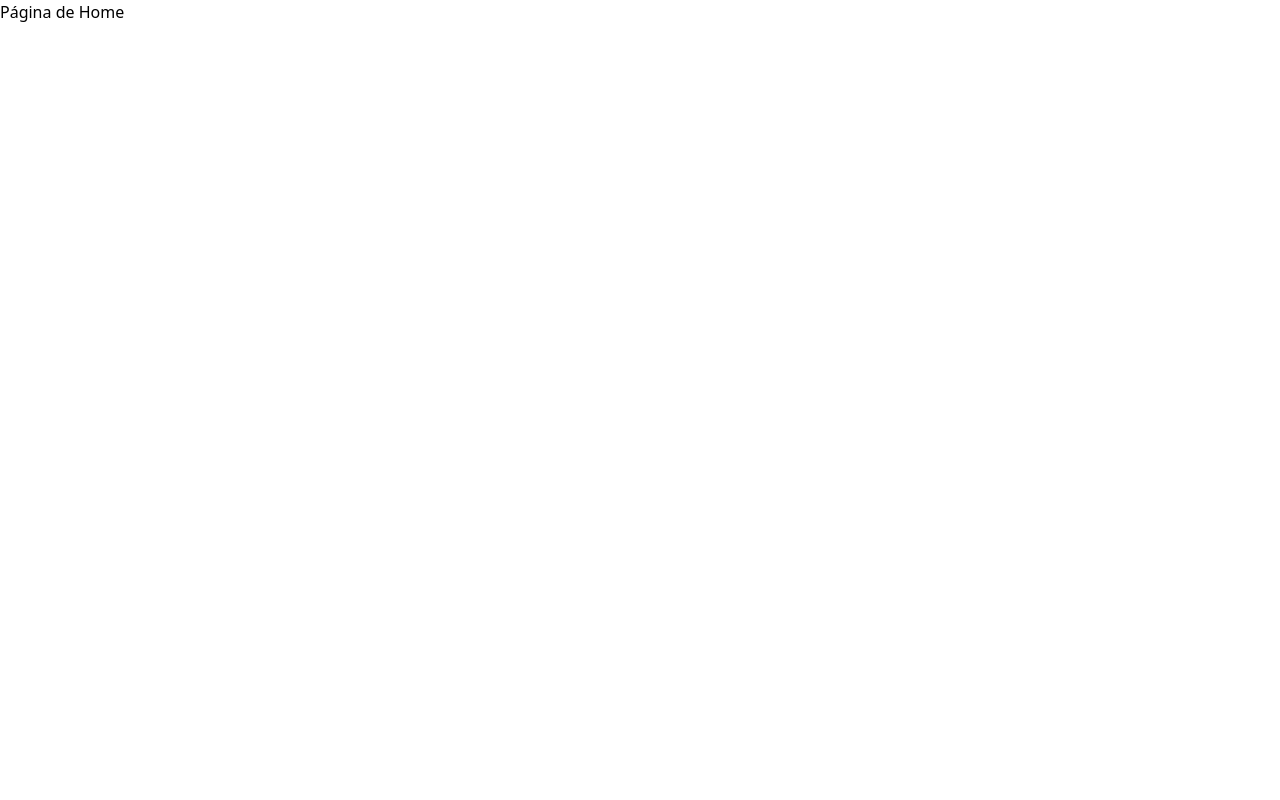
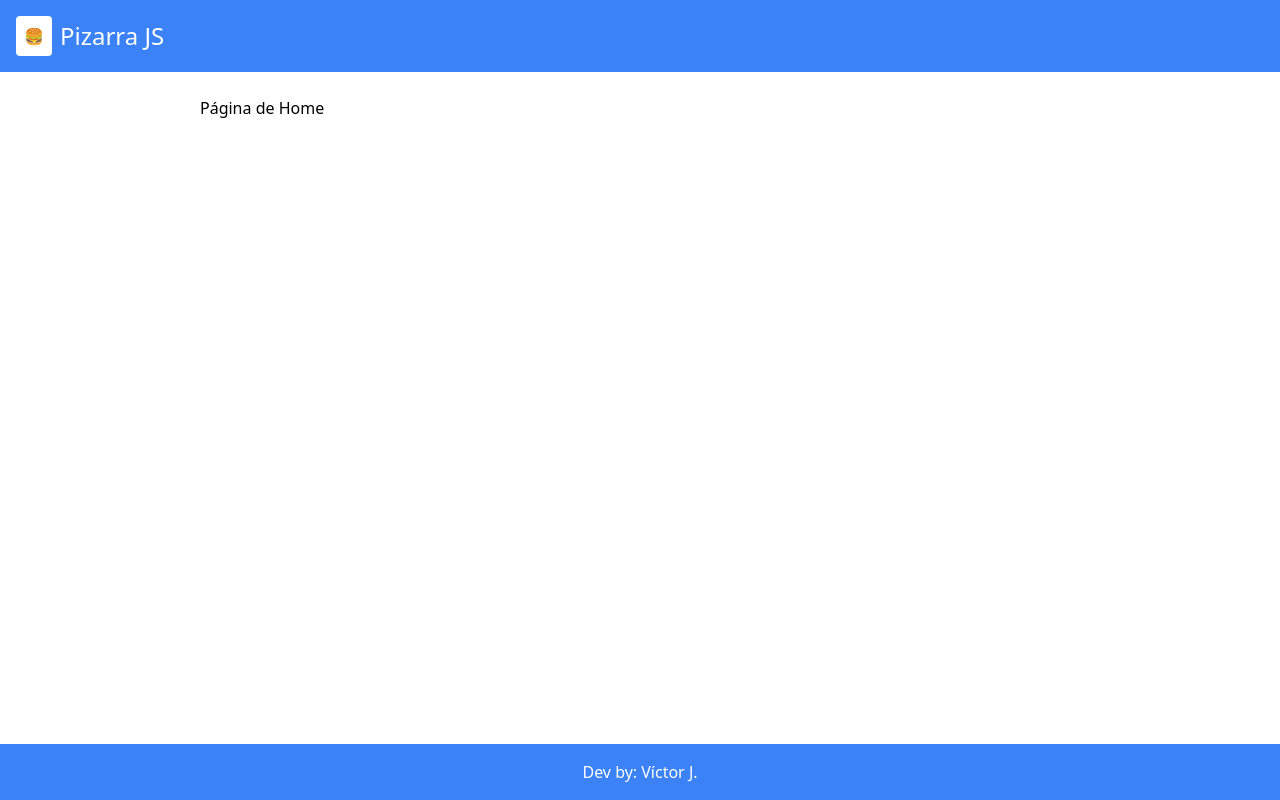
Before and after one commit to maximovj/pizarra-js, a React (Vite) app: page / in a window 1280 px wide. Built offline with nearby package versions, Linux system fonts and the light colour scheme.

Commit message:
* Se agrega el componente de LayoutApp

```diff
--- /dev/null
+++ b/src/components/LayoutApp.css
@@ -0,0 +1,45 @@
+/* Estilo general del aside */
+.aside {
+  width: 16rem; /* 64px */
+  padding: 1rem;
+  position: relative;
+}
+
+/* Animación de entrada (mostrar) */
+@keyframes slideIn {
+  0% {
+    transform: translateX(-100%);
+    opacity: 0;
+  }
+  100% {
+    transform: translateX(0);
+    opacity: 1;
+  }
+}
+
+/* Animación de salida (ocultar) */
+@keyframes slideOut {
+  0% {
+    transform: translateX(0);
+    opacity: 1;
+  }
+  100% {
+    transform: translateX(-100%);
+    opacity: 0;
+  }
+}
+
+/* Aplicación de las animaciones */
+.slide-in {
+  animation: slideIn 0.3s ease forwards;
+}
+
+.slide-out {
+  animation: slideOut 0.3s ease forwards;
+}
+
+@media (max-width: 768px) {
+    .aside {
+        display: none; /* Ocultar el aside en dispositivos móviles */
+    }
+}
--- /dev/null
+++ b/src/components/LayoutApp.jsx
@@ -0,0 +1,79 @@
+import { useState } from "react";
+import { Outlet } from "react-router-dom";
+import "./LayoutApp.css";
+
+const LayoutApp = () => {
+    const [isAsideOpen, setIsAsideOpen] = useState(true);
+    const [isTransitioning, setIsTransitioning] = useState(false);
+
+    const toggleAside = () => {
+        setIsTransitioning(true); // Iniciar la animación
+        setIsAsideOpen(!isAsideOpen);
+    };
+
+    const handleAnimationEnd = () => {
+        setIsTransitioning(false); // Terminar la animación
+    };
+
+    return (
+        <div className="min-h-screen flex flex-col">
+            <header className="bg-blue-500 p-4 text-white">
+                <div className="flex justify-start items-center gap-x-2">
+                    <button
+                        className="bg-white text-blue-500 p-2 rounded"
+                        onClick={toggleAside}
+                    >
+                        🍔
+                    </button>
+                    <h1 className="text-2xl">Pizarra JS</h1>
+                </div>
+            </header>
+
+            <div className="flex flex-1 overflow-hidden">
+                {/* El aside se oculta/ muestra con una animación personalizada */}
+                {isAsideOpen && (<>
+                    <aside
+                        className={`bg-zinc-700 w-44 p-4 relative text-white hidden md:block ${isAsideOpen ? 'slide-in' : 'slide-out'} ${!isAsideOpen && !isTransitioning ? 'hidden' : ''}`}
+                        onAnimationEnd={handleAnimationEnd}
+                    >
+                        <nav>
+                            <ul className="flex flex-col gap-8">
+                                <li>🖊 Lápiz</li>
+                                <li>🔲 Borrador</li>
+                            </ul>
+                        </nav>
+                    </aside>
+                </>)}
+
+                {!isAsideOpen && (<>
+                    <aside
+                        className={` bg-zinc-700 w-20 p-4 relative text-white ${!isAsideOpen ? 'slide-in' : 'slide-out'}`}
+                    >
+                        <nav>
+                            <ul className="flex flex-col items-center gap-8">
+                                <li className="text-center">
+                                    <i className="block">🖊</i>
+                                    <small>Lápiz</small>
+                                </li>
+                                <li className="text-center">
+                                    <i className="block">🔲</i>
+                                    <small>Borrador</small>
+                                </li>
+                            </ul>
+                        </nav>
+                    </aside>
+                </>)}
+
+                <main className="flex-1 p-6 bg-white">
+                    <Outlet />
+                </main>
+            </div>
+
+            <footer className="bg-blue-500 p-4 text-white text-center mt-auto">
+                <p>Dev by: Víctor J.</p>
+            </footer>
+        </div>
+    );
+};
+
+export default LayoutApp;
--- a/src/index.css
+++ b/src/index.css
@@ -1,3 +1,7 @@
 @tailwind base;
 @tailwind components;
 @tailwind utilities;
+
+body {
+    @apply bg-white
+}
--- a/src/routes/MainRoutes.jsx
+++ b/src/routes/MainRoutes.jsx
@@ -1,11 +1,14 @@
 import { BrowserRouter, Routes, Route } from "react-router-dom";
 import routes from "./routes";
+import LayoutApp from "../components/LayoutApp";
 
 const MainRoutes = () => {
     return (
         <BrowserRouter basename={routes.BaseName}>
             <Routes>
-                <Route path={routes.Root} element={<h1>Página de Home</h1>} />
+                <Route path={routes.Root} element={<LayoutApp />}>
+                    <Route path={routes.Root} element={<h1>Página de Home</h1>} />
+                </Route>
             </Routes>
         </BrowserRouter>
     )
```
